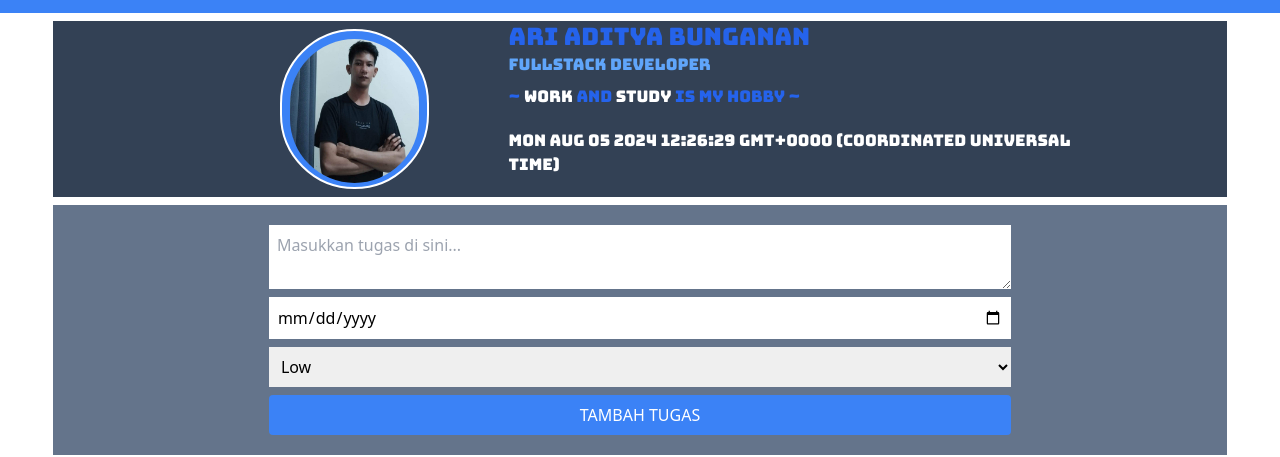
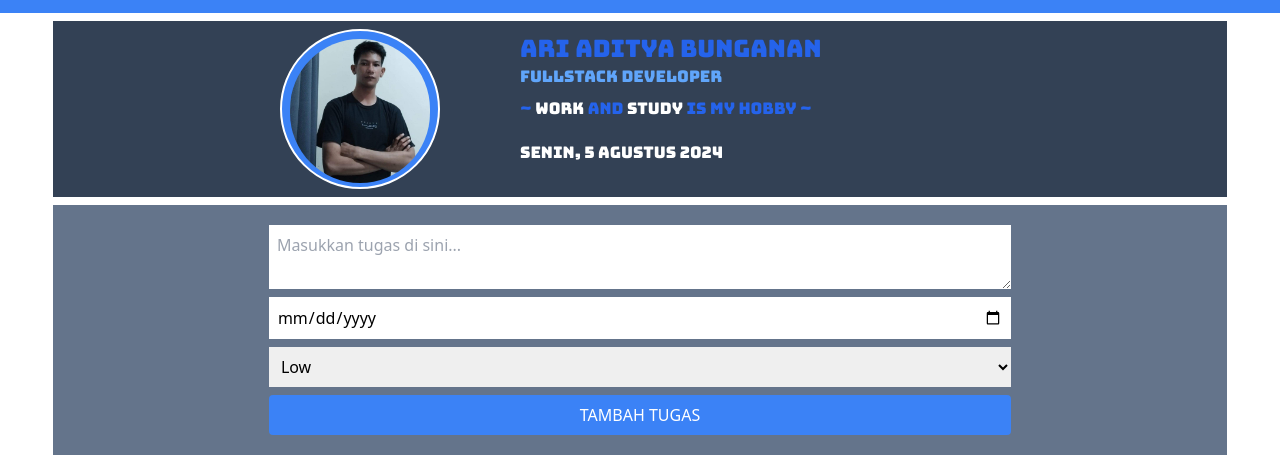
Before and after one commit to AD-iT448/TodoListApp, a website: page index.html in a window 1280 px wide. Shown: the part 51-508 px from the top of the page. Drawn offline with nearby package versions, Linux system fonts and the light colour scheme.

Commit message:
Update bagian hari dan tanggal saat ini

```diff
--- a/index.html
+++ b/index.html
@@ -27,7 +27,7 @@
             <h3 class=" text-sm lg:text-base text-center lg:text-left text-blue-400 bungee-regular">Fullstack Developer</h3>
             <p class="text-xs lg:text-base text-center lg:text-left text-blue-600 bungee-regular mt-2 mb-5">
                 ~ <span class="text-white">Work</span>  and <span class="text-white">Study</span>  is my Hobby ~</p>
-            <p class="text-xs lg:text-base text-center lg:text-left text-white bungee-regular mt-2 mb-5" id="waktu">  </p>
+            <p class="text-xs lg:text-base text-center lg:text-left text-white bungee-regular mt-2 mb-5" id="current-date"></p>
            </div>
         </div>
         </div>
--- a/script.js
+++ b/script.js
@@ -1,5 +1,30 @@
-const waktu = new Date()
-document.getElementById("waktu").innerHTML = waktu
+// Menampilkan HARI DAN TANGGAL
+// const waktu = new Date()
+// document.getElementById("waktu").innerHTML = waktu;
+
+function getDayName (dayIndex){
+  const day = ['Minggu','Senin','Selasa','Rabu','Kamis','Jumat','Sabtu'];
+  return day[dayIndex];
+}
+
+function getMonthName(monthIndex){
+  const month = ['Januari','Februari','Maret','April','Mei','Juni','Juli','Agustus','September','Oktober','November','Desember'];
+  return month[monthIndex];
+}
+
+function displayDate() {
+  const now = new Date();
+  const dayName = getDayName(now.getDay());
+  const day = now.getDate();
+  const monthName = getMonthName(now.getMonth());
+  const year = now.getFullYear();
+
+  const formattedDate = `${dayName}, ${day} ${monthName} ${year}`;
+  document.getElementById("current-date").textContent = formattedDate;
+}
+
+displayDate();
+
 
 document.getElementById('addTask').addEventListener('click', function() {
     const taskText = document.getElementById('task').value;
```
